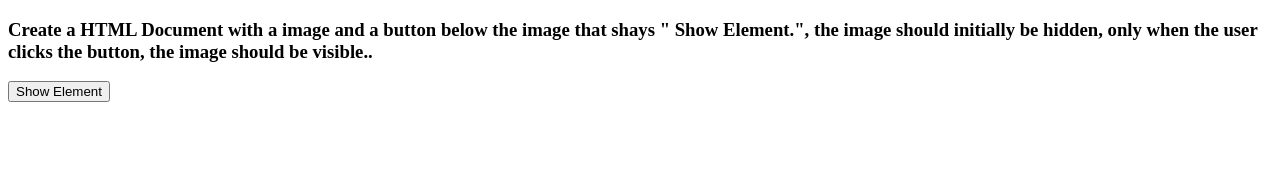
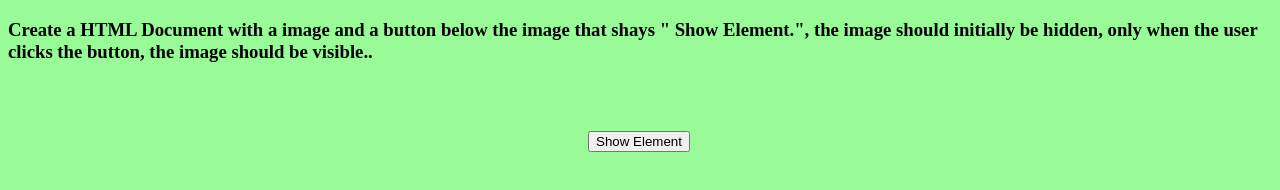
Before and after one commit to Kiranv1410/Project3, a plain HTML site: page index.html in a window 1280 px wide. Drawn offline with Linux system fonts and the light colour scheme.

Commit message:
first commit

```diff
--- a/index.html
+++ b/index.html
@@ -9,11 +9,25 @@
     <div>
         <h3>Create a HTML Document with a image and a button below the image that shays " Show Element.", the image should initially be hidden, only when the user clicks the button, the image should be visible..</h3>
     </div>
-    <img src="https://images.pexels.com/photos/349732/pexels-photo-349732.jpeg?auto=compress&cs=tinysrgb&w=400&lazy=load" width="500" height="450" id="photo" style="display: none;" >
+    <div class="content">
+    <img src="https://pbs.twimg.com/media/EbgiVp8U4AEkNGA?format=jpg&name=large" width="500" height="650" id="photo" style="display: none;" >
 
-    <div>
+
       <button onclick="Task4()" >Show Element</button>
     </div>
+    <style>
+        body{
+            background: palegreen;
+        }
+        .content{
+            margin-left: 400px;
+        }
+        button{
+            margin-top: 50px;
+            margin-left: 180px;
+        }
+
+    </style>
     <script>
          function Task4() {
             var image = document.getElementById("photo");
```
